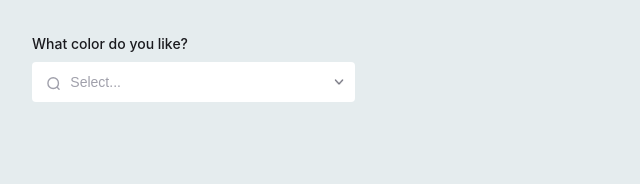
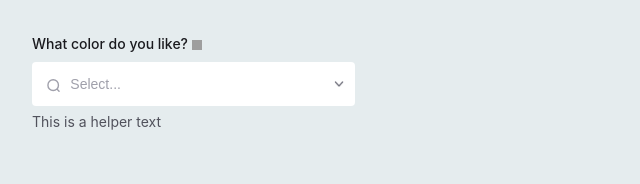
Before and after one commit to Dimatuzkoff/react-components, a React (Vite) app: page / in a window 1280 px wide. Shown: the top 184 px of the page, without its empty margins (0-640 px from the left). Built offline with nearby package versions, Linux system fonts and the light colour scheme; grey boxes are pictures that could not be loaded.

Commit message:
added infotooltip and helperText to select

```diff
--- a/src/App.tsx
+++ b/src/App.tsx
@@ -8,7 +8,7 @@ function App() {
 
     return (
         <>
-            <Select placeholder='Select...' isQuiet iconBefore={iconBefore} label="What color do you like?" />
+            <Select size="44" tooltipText="This is a tooltip" placeholder='Select...' isQuiet iconBefore={iconBefore} helperText="This is a helper text" label="What color do you like?" />
         </>
     )
 }
--- a/src/ui/Select/Select.module.scss
+++ b/src/ui/Select/Select.module.scss
@@ -24,19 +24,19 @@ $dropdown-bg-active-color: rgba(250, 250, 250, 1);
     opacity: 1;
 
     & .labelWrapper {
-        text-align: left;
+        display: flex;
+        align-items: center;
+        justify-content: flex-start;
         margin-bottom: 6px;
         font-weight: 500;
         color: $text-primary-color;
     }
 
     & .inputContainer {
-        height: 38px;
-        z-index: 2;
-
 
         & .dropdown {
             display: flex;
+            max-height: 160px;
             flex-direction: column;
             align-items: flex-start;
             padding: 2px 4px;
@@ -46,8 +46,8 @@ $dropdown-bg-active-color: rgba(250, 250, 250, 1);
             border-radius: 4px;
             border: 1px solid $border-color;
             color: $text-color;
-            // overflow-y: scroll;
-            // z-index: 1;
+            overflow-y: auto;
+            scrollbar-color: rgba(228, 228, 231, 1) transparent;
 
             ul {
                 width: 100%;
@@ -67,12 +67,9 @@ $dropdown-bg-active-color: rgba(250, 250, 250, 1);
                 font-weight: 500;
                 border-radius: 4px;
 
-
                 & :hover {
                     background-color: $dropdown-bg-active-color;
                 }
-
-
             }
 
             & .noResult {
@@ -81,7 +78,6 @@ $dropdown-bg-active-color: rgba(250, 250, 250, 1);
                 justify-content: start;
                 margin-left: 12px;
             }
-
         }
 
         & .inputWrapper {
@@ -90,8 +86,6 @@ $dropdown-bg-active-color: rgba(250, 250, 250, 1);
             flex-direction: row;
             align-items: center;
             justify-content: space-between;
-
-
             border-radius: 4px;
 
             &:hover {
@@ -164,12 +158,22 @@ $dropdown-bg-active-color: rgba(250, 250, 250, 1);
         }
     }
 
+    .helperTextWrapper {
+        display: flex;
+        justify-content: flex-start;
+        margin-top: 4px;
+        font-weight: 400;
+        color: $prompt-color;
+    }
+
     & .inputWrapper .input {
         width: 100%;
         padding: 0;
     }
 
     &.size32 {
+        & .inputContainer {
+            height: 32px;
 
             & .inputWrapper .input {
                 height: 30px;
@@ -182,10 +186,7 @@ $dropdown-bg-active-color: rgba(250, 250, 250, 1);
                 height: 12px;
             }
 
-        & .labelWrapper .label {
-            font-size: 12px;
-            line-height: 20px;
-        }
+
 
             & .dropdown .colorItem,
             & .noResult {
@@ -193,9 +194,21 @@ $dropdown-bg-active-color: rgba(250, 250, 250, 1);
                 line-height: 20px;
                 font-size: 12px;
             }
+
+        }
+
+        & .labelWrapper .label,
+        & .helperTextWrapper {
+            font-size: 12px;
+            line-height: 20px;
+        }
+
     }
 
     &.size36 {
+
+        & .inputContainer {
+            height: 36px;
 
             & .inputWrapper .input {
                 height: 34px;
@@ -208,11 +221,6 @@ $dropdown-bg-active-color: rgba(250, 250, 250, 1);
                 height: 12px;
             }
 
-        & .labelWrapper .label {
-            font-size: 12px;
-            line-height: 20px;
-        }
-
             & .dropdown .colorItem,
             & .noResult {
                 height: 36px;
@@ -221,7 +229,17 @@ $dropdown-bg-active-color: rgba(250, 250, 250, 1);
             }
         }
 
+        & .labelWrapper .label,
+        & .helperTextWrapper {
+            font-size: 12px;
+            line-height: 20px;
+        }
+
+    }
+
     &.size40 {
+        & .inputContainer {
+            height: 40px;
 
             & .inputWrapper .input {
                 height: 38px;
@@ -234,11 +252,6 @@ $dropdown-bg-active-color: rgba(250, 250, 250, 1);
                 height: 15px;
             }
 
-        & .labelWrapper .label {
-            font-size: 14px;
-            line-height: 24px;
-        }
-
             & .dropdown .colorItem,
             & .noResult {
                 height: 40px;
@@ -247,7 +260,18 @@ $dropdown-bg-active-color: rgba(250, 250, 250, 1);
             }
         }
 
+        & .labelWrapper .label,
+        & .helperTextWrapper {
+            font-size: 14px;
+            line-height: 24px;
+        }
+    }
+
     &.size44 {
+
+        & .inputContainer {
+            height: 44px;
+
             & .inputWrapper .input {
                 height: 42px;
                 font-size: 14px;
@@ -259,11 +283,6 @@ $dropdown-bg-active-color: rgba(250, 250, 250, 1);
                 height: 15px;
             }
 
-        & .labelWrapper .label {
-            font-size: 14px;
-            line-height: 24px;
-        }
-
             & .dropdown .colorItem,
             & .noResult {
                 height: 44px;
@@ -272,7 +291,18 @@ $dropdown-bg-active-color: rgba(250, 250, 250, 1);
             }
         }
 
+        & .labelWrapper .label,
+        & .helperTextWrapper {
+            font-size: 14px;
+            line-height: 24px;
+        }
+    }
+
     &.size48 {
+
+        & .inputContainer {
+            height: 48px;
+
             & .inputWrapper .input {
                 height: 46px;
                 font-size: 14px;
@@ -284,11 +314,6 @@ $dropdown-bg-active-color: rgba(250, 250, 250, 1);
                 height: 15px;
             }
 
-        & .labelWrapper .label {
-            font-size: 14px;
-            line-height: 24px;
-        }
-
             & .dropdown .colorItem,
             & .noResult {
                 height: 48px;
@@ -297,4 +322,13 @@ $dropdown-bg-active-color: rgba(250, 250, 250, 1);
             }
         }
 
+        & .labelWrapper .label,
+        & .helperTextWrapper {
+            font-size: 14px;
+            line-height: 24px;
         }
+
+    }
+
+
+}
--- a/src/ui/Select/Select.tsx
+++ b/src/ui/Select/Select.tsx
@@ -1,7 +1,7 @@
 import clsx from "clsx";
 import { ReactNode, FC, useState, useMemo } from "react";
 import styles from "./Select.module.scss";
-// import InfoTooltip from "../InfoTooltip/InfoTooltip";
+import InfoTooltip from "../InfoTooltip/InfoTooltip";
 import IconDropdown from "../../assets/icons/SelectDropdownIcon.png"
 import SelectedIcon from "../../assets/icons/SelectedIcon.svg"
 import CloseIcon from "../../assets/icons/CloseIcon.svg"
@@ -11,8 +11,6 @@ interface InputProps {
     type?: "text" | "password" | "email" | "number" | "tel" | "url" | "search";
     isDisabled?: boolean;
     iconBefore?: ReactNode;
-    // iconAfter?: ReactNode;
-
     label?: string;
     size?: "32" | "36" | "40" | "44" | "48";
     uiType?: "fill" | "outline";
@@ -35,14 +33,13 @@ const Input: FC<InputProps> = ({
     type = "text",
     isDisabled = false,
     iconBefore,
-    // iconAfter,
     label,
     size = "40",
     uiType = "fill",
     isQuiet = false,
     isError = false,
-    // helperText = "",
-    // tooltipText,
+    helperText = "",
+    tooltipText,
 }) => {
     const [isOpenDropdown, setIsOpenDropdown] = useState(false);
     const [selected, setSelected] = useState("");
@@ -85,6 +82,7 @@ const Input: FC<InputProps> = ({
             })}>
                 <div className={clsx(styles.labelWrapper)}>
                     <span className={clsx(styles.label)} >{label}</span>
+                    {tooltipText && <InfoTooltip>{tooltipText}</InfoTooltip>}
                 </div>
                 <div className={clsx(styles.inputContainer, {
                     [styles.error]: isError
@@ -100,7 +98,6 @@ const Input: FC<InputProps> = ({
                                 {iconBefore}
                             </span>
                         )}
-
                         <input type={type} value={selected} onChange={(e) => changeValue(e)}
                             className={clsx(styles.input)} placeholder={placeholder} disabled={isDisabled}
                         />
@@ -109,6 +106,7 @@ const Input: FC<InputProps> = ({
                             <img src={IconDropdown} alt="Dropdown" onClick={() => setIsOpenDropdown(!isOpenDropdown)} />
                         </span>
                     </div>
+
                     {isOpenDropdown && (
                         <div className={clsx(styles.dropdown)}>
                             <ul>
@@ -128,6 +126,9 @@ const Input: FC<InputProps> = ({
                         </div>
                     )}
                 </div>
+                <div className={clsx(styles.helperTextWrapper)}>
+                    {!isOpenDropdown && helperText && <span className={clsx(styles.helperText)}>{helperText}</span>}
+                </div>
             </div>
         </>
     );
```
Lines whose indentation alone changed are shown as unchanged.
